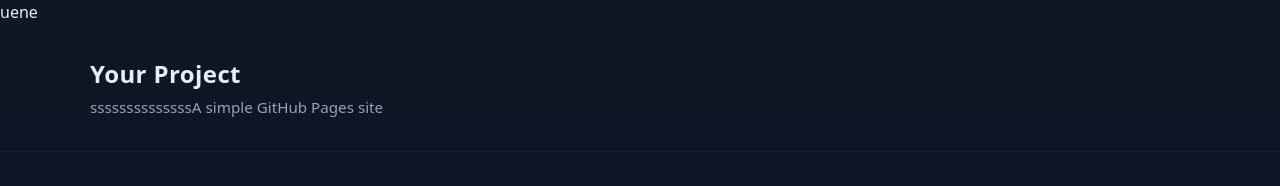
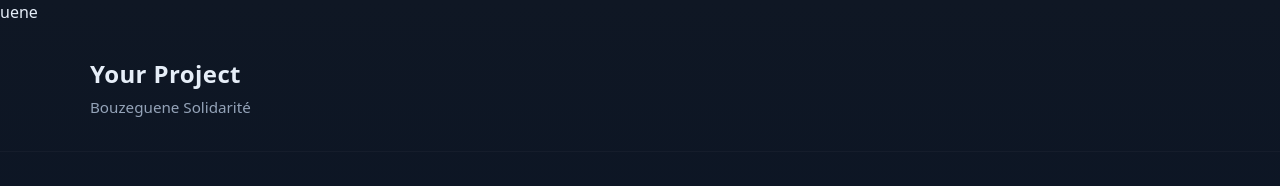
Before and after one commit to bouzeguene/Web, a plain HTML site: page index.html in a window 1280 px wide. Shown: the top 186 px of the page. Drawn offline with Linux system fonts and the light colour scheme.

Commit message:
Update tagline in index.html

```diff
--- a/index.html
+++ b/index.html
@@ -11,7 +11,7 @@ uene <!doctype html>
   <header class="site-header">
     <div class="container">
       <h1>Your Project</h1>
-      <p class="tagline">ssssssssssssssA simple GitHub Pages site</p>
+      <p class="tagline">Bouzeguene Solidarité</p>
     </div>
   </header>
 
```
